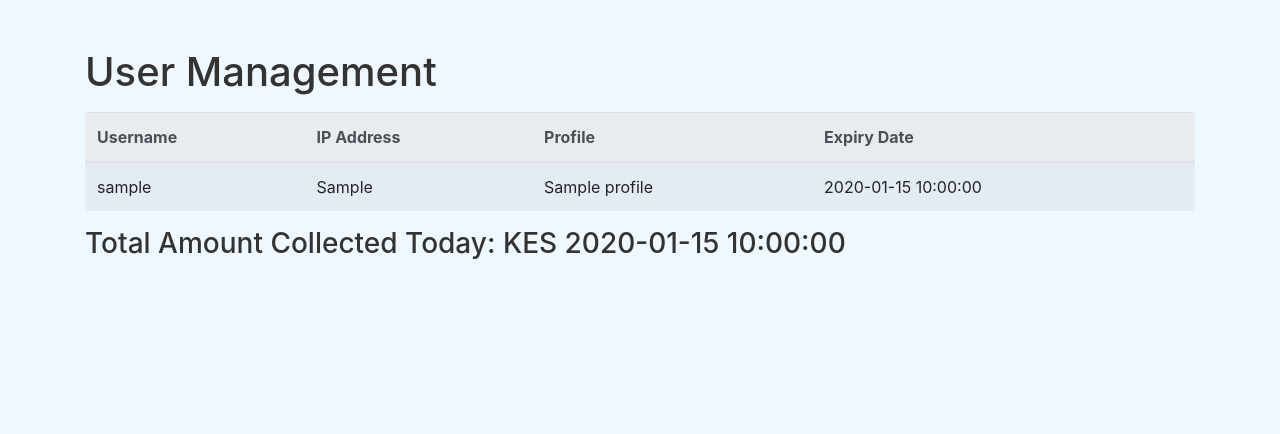
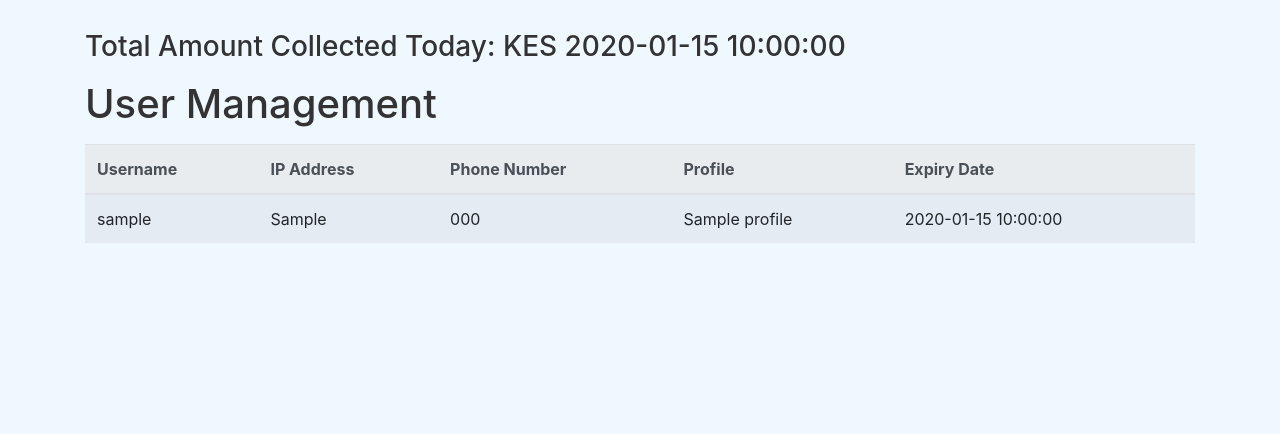
Before and after one commit to mmkash-web/hotspotsystem, a Flask app: template templates/admin.html in a window 1280 px wide. Shown: the part 56-490 px from the top of the page. Run offline with Flask 3, Linux system fonts and the light colour scheme; the template is opened without the code that fills it: most values are stand-ins (such as "Sample title", 1, 10 or a date in 2020); some libraries are stand-ins or nearby versions.

Commit message:
Update admin.html

```diff
--- a/templates/admin.html
+++ b/templates/admin.html
@@ -43,12 +43,14 @@
     </nav>
 
     <div class="container">
-        <h1 class="mt-5">User Management</h1>
+        <h3>Total Amount Collected Today: KES {{ total_amount_today }}</h3>
+        <h1 class="mt-3">User Management</h1>
         <table class="table table-striped mt-3">
             <thead class="thead-light">
                 <tr>
                     <th>Username</th>
                     <th>IP Address</th>
+                    <th>Phone Number</th>
                     <th>Profile</th>
                     <th>Expiry Date</th>
                 </tr>
@@ -58,13 +60,13 @@
                 <tr>
                     <td>{{ user.username }}</td>
                     <td>{{ user.ip }}</td>
+                    <td>{{ user.phone }}</td>
                     <td>{{ user.profile }}</td>
                     <td>{{ user.expiry_date }}</td>
                 </tr>
                 {% endfor %}
             </tbody>
         </table>
-        <h3>Total Amount Collected Today: KES {{ total_amount_today }}</h3>
     </div>
 
     <div class="footer">
```
